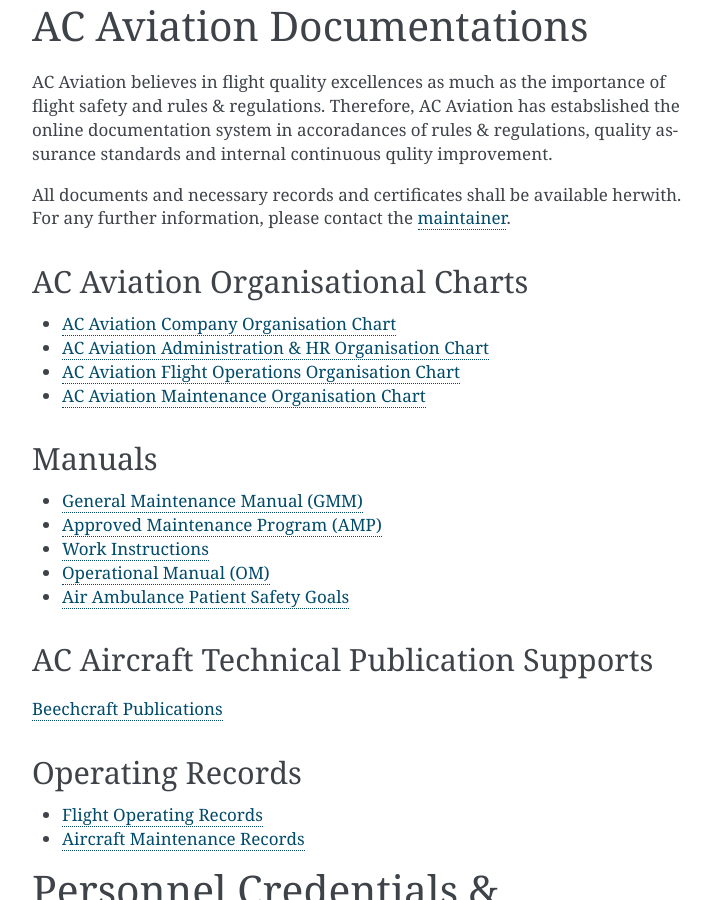
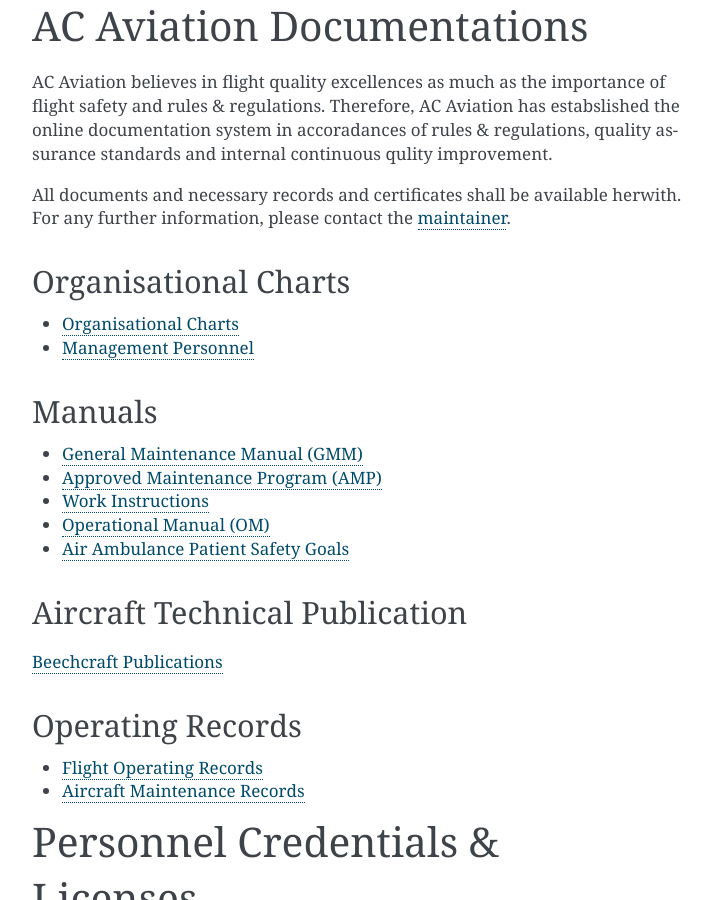
Before and after one commit to paisan/AC-Aviation, a Sphinx documentation site: the page built from source/index.rst, in a window 1280 px wide and 900 px high, scrolled down 1079 px. Shown: the whole window, without its empty margins (388-1099 px from the left). Built offline with Sphinx 7.4.7, drawn with Linux system fonts in a browser that asks for light colours; some of the changed text lies outside the part shown.

Commit message:
All charts collapsed into a single section and personnel details added.

```diff
--- a/source/index.rst
+++ b/source/index.rst
@@ -31,16 +31,14 @@
 
 .. _maintainer: pkhonjum@gmail.com
 
-AC Aviation Organisational Charts
----------------------------------
+Organisational Charts
+----------------------
 
 .. toctree::
-   :maxdepth: 2
+   :maxdepth: 1
 
-   Charts/ACA_Company_Organisation
-   Charts/ACA_Administation_HR_Organisation
-   Charts/ACA_Flight_Operations_Organisation
-   Charts/ACA_Maintenance_Organisation
+   Charts/Organisational_Charts
+   GMM/Management_Personnel
 
 Manuals
 -------
@@ -53,8 +51,8 @@
    OM/OM
    AirAmbulance/Air_Ambulance_Patient_Safety_Goals
 
-AC Aircraft Technical Publication Supports
-------------------------------------------
+Aircraft Technical Publication
+------------------------------
 
 `Beechcraft Publications <http://www.beechcraft.com/customer_support/technical_publications/>`_
 
```
Also changed, not shown: source/Charts/Organisational_Charts.rst (added, +42 -0 lines), 8 other files.
